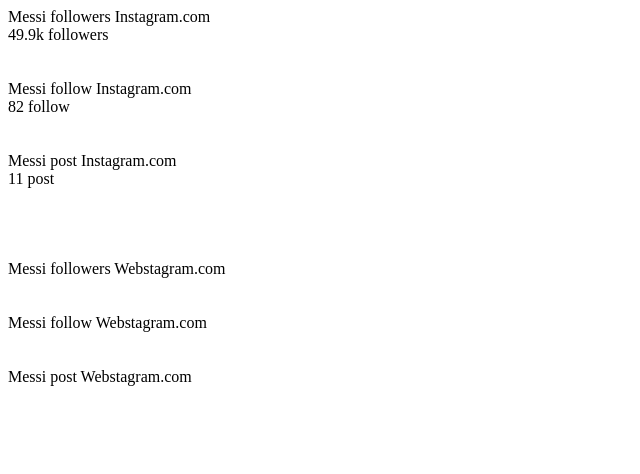
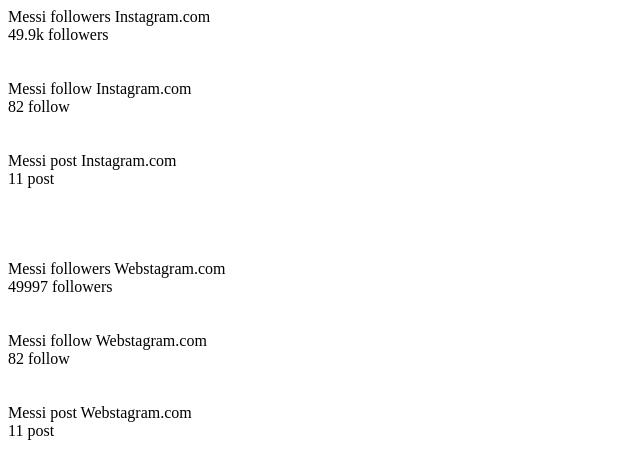
Before and after one commit to sdavides/Instagram-live-count, a plain HTML site: page index.html in a window 1280 px wide. Shown: the whole page, without its empty margins (0-640 px from the left). Drawn offline with nearby package versions, Linux system fonts and the light colour scheme; no server answers.

Commit message:
Update index.html

```diff
--- a/index.html
+++ b/index.html
@@ -23,19 +23,19 @@ $( "#countlivepost" ).load( "countlivepost.txt" );
 
 <script>
 $(document).ready(function(){
-$( "#webstagramcountlivefollowers" ).load( "webstagramcountlivefollowers.txt" );
+$( "#webstagramcountlivefollowers" ).load( "webstagramlivecountfollowers.txt" );
 });
 </script>
 
 <script>
 $(document).ready(function(){
-$( "#webstagramcountlivefollow" ).load( "webstagramcountlivefollow.txt" );
+$( "#webstagramcountlivefollow" ).load( "webstagramlivecountfollow.txt" );
 });
 </script>
 
 <script>
 $(document).ready(function(){
-$( "#webstagramcountlivepost" ).load( "webstagramcountlivepost.txt" );
+$( "#webstagramcountlivepost" ).load( "webstagramlivecountpost.txt" );
 });
 </script>
 
```
